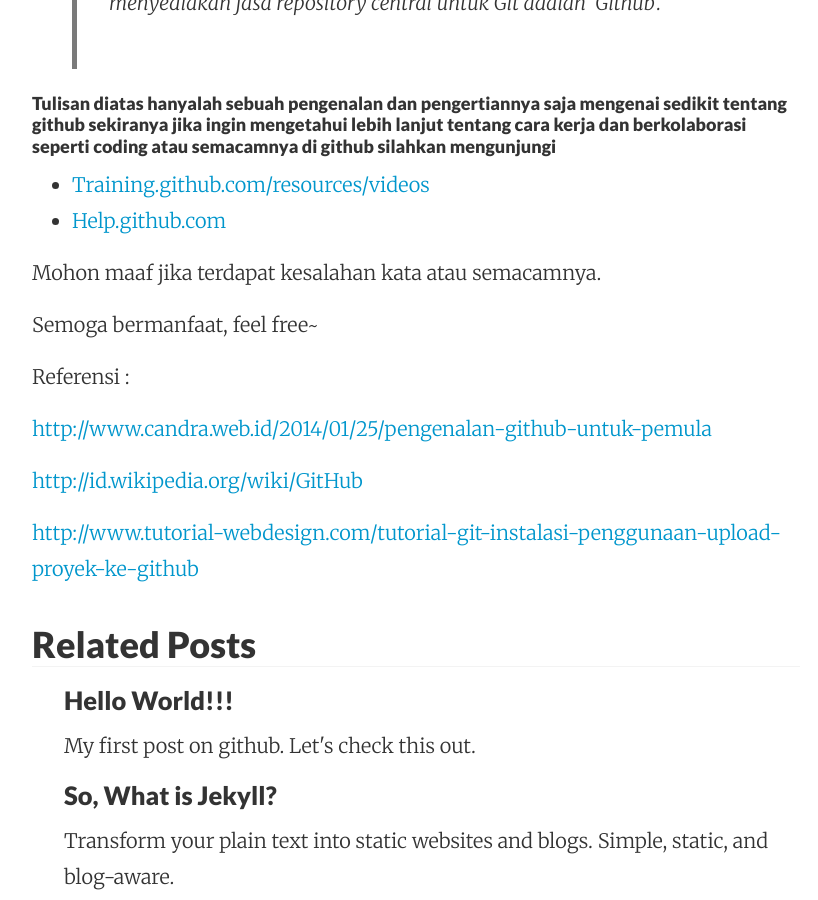
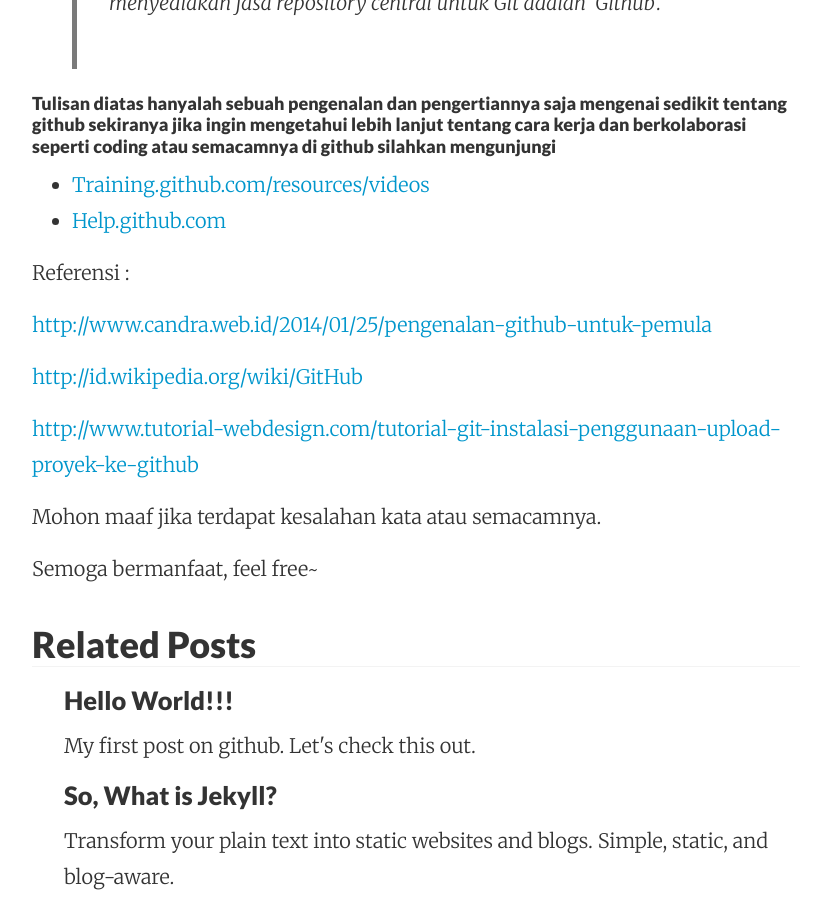
Before and after one commit to D3f4lt/d3f4lt.github.io, a Jekyll site: the page built from _posts/2014-06-10-kenalan-dengan-github.md, in a window 1280 px wide and 900 px high, scrolled down 2938 px. Shown: the whole window, without its empty margins (224-1042 px from the left). Built offline with Jekyll 4.4.1, drawn with Linux system fonts in a browser that asks for light colours; nearby versions of some CDN libraries; part of the change alters nothing that is shown.

```diff
--- a/_posts/2014-06-10-kenalan-dengan-github.md
+++ b/_posts/2014-06-10-kenalan-dengan-github.md
@@ -39,10 +39,6 @@ Commit yang tadi kita lakukan hanya akan disimpan pada repository lokal yang ada
 * [Training.github.com/resources/videos](https://training.github.com/resources/videos/)
 * [Help.github.com](https://help.github.com/)
 
-Mohon maaf jika terdapat kesalahan kata atau semacamnya.
-
-Semoga bermanfaat, feel free~
-
 Referensi :
 
 [http://www.candra.web.id/2014/01/25/pengenalan-github-untuk-pemula](http://www.candra.web.id/2014/01/25/pengenalan-github-untuk-pemula)
@@ -50,3 +46,7 @@ Referensi :
 [http://id.wikipedia.org/wiki/GitHub](http://id.wikipedia.org/wiki/GitHub)
 
 [http://www.tutorial-webdesign.com/tutorial-git-instalasi-penggunaan-upload-proyek-ke-github](http://www.tutorial-webdesign.com/tutorial-git-instalasi-penggunaan-upload-proyek-ke-github)
+
+Mohon maaf jika terdapat kesalahan kata atau semacamnya.
+
+Semoga bermanfaat, feel free~
```
